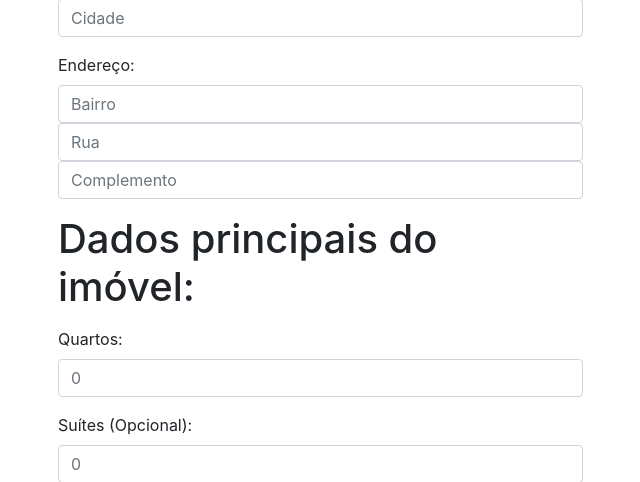
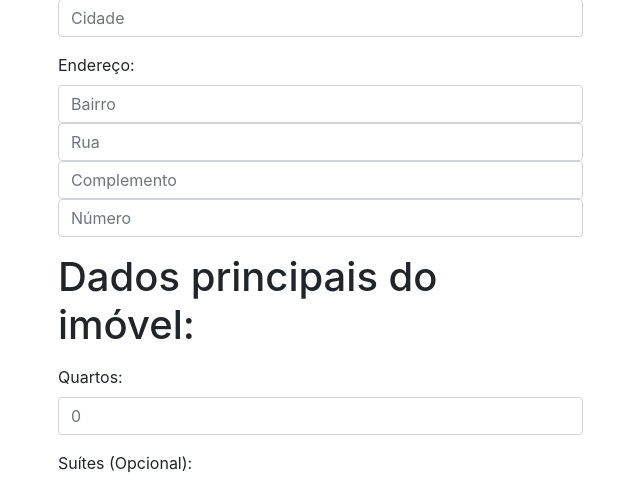
Before and after one commit to edg-dev/corretora, a PHP site: page /View/Cadastro/Imovel.php in a window 1280 px wide. Shown: the part 465-947 px from the top of the page, without its empty margins (42-682 px from the left). Run offline with PHP 8.4, Linux system fonts and the light colour scheme; the template is opened without the code that fills it, so the values that code supplies are empty.

Commit message:
Adicionado o numero na view do cadastro de imóvel

```diff
--- a/View/Cadastro/Imovel.php
+++ b/View/Cadastro/Imovel.php
@@ -88,6 +88,7 @@
         <input type="text" class="form-control" id="bairro" placeholder="Bairro">
         <input type="text" class="form-control" id="rua" placeholder="Rua">
         <input type="text" class="form-control" id="complemento" placeholder="Complemento">
+        <input type="text" class="form-control" id="numero" placeholder="Número">
     </div>
 
     <div class="form-group col-md-6">
```
